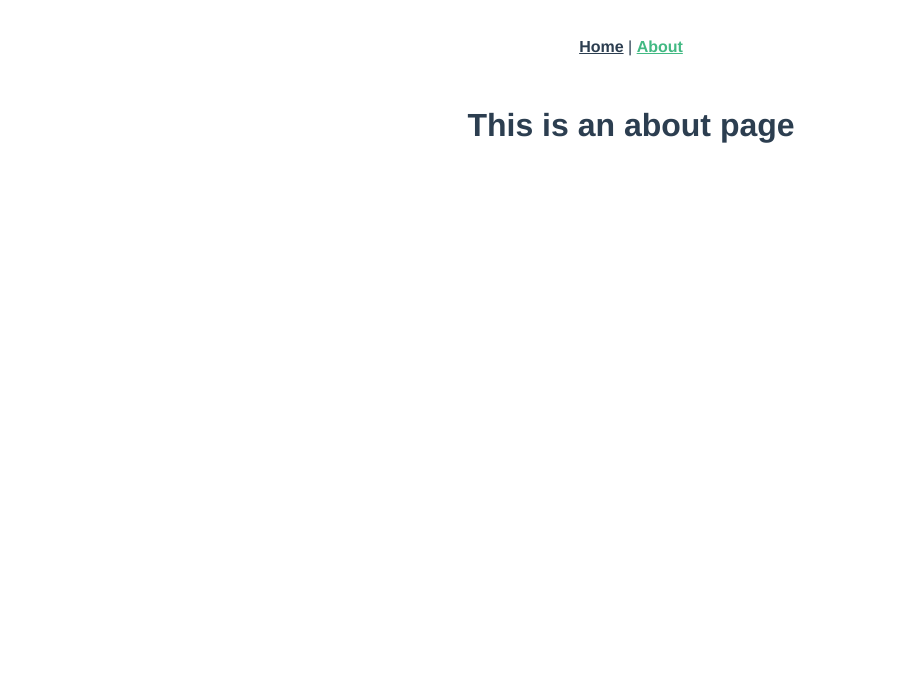
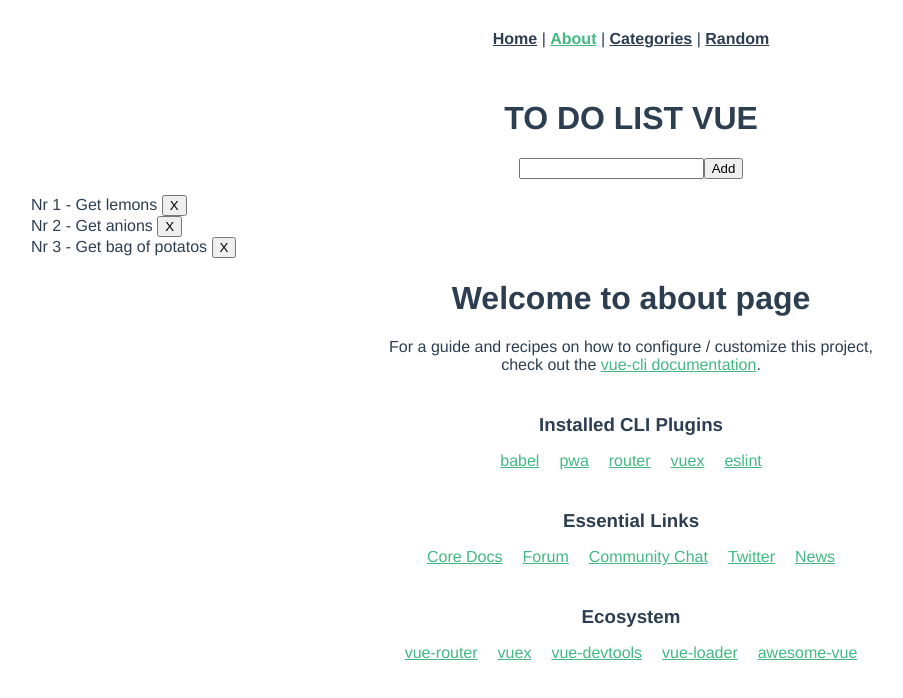
Before and after one commit to bio8oid/Art_Gallery, a Vue app: page /#/about in a window 1280 px wide. Shown: the top 698 px of the page, without its empty margins (9-912 px from the left). Built offline with nearby package versions, Linux system fonts and the light colour scheme.

Commit message:
Add home and details API data fetch

```diff
--- a/package.json
+++ b/package.json
@@ -8,6 +8,7 @@
     "lint": "vue-cli-service lint"
   },
   "dependencies": {
+    "axios": "^0.21.0",
     "core-js": "^3.6.5",
     "register-service-worker": "^1.7.1",
     "vue": "^2.6.11",
--- a/src/App.vue
+++ b/src/App.vue
@@ -2,7 +2,9 @@
   <div id="app">
     <div id="nav">
       <router-link to="/">Home</router-link> |
-      <router-link to="/about">About</router-link>
+      <router-link to="/about">About</router-link> |
+      <router-link to="/categories">Categories</router-link> |
+      <router-link to="/random">Random</router-link>
     </div>
     <router-view />
   </div>
@@ -15,10 +17,30 @@
   -moz-osx-font-smoothing: grayscale;
   text-align: center;
   color: #2c3e50;
+  margin-top: 100px;
 }
+
+body {
+  color: #c8c7e2;
+  padding: 0;
+  margin: 0;
+  }
+
+  *, *::before, *::after {
+    box-sizing: border-box;
+  }
+
+    html {
+    box-sizing: border-box;
+  }
 
 #nav {
   padding: 30px;
+  position: fixed;
+  top: 0;
+  left: 0;
+  right: 0;
+  background: #fff;
 
   a {
     font-weight: bold;
--- a/src/components/HelloWorld.vue
+++ b/src/components/HelloWorld.vue
@@ -75,6 +75,7 @@
         <a href="https://news.vuejs.org" target="_blank" rel="noopener">News</a>
       </li>
     </ul>
+
     <h3>Ecosystem</h3>
     <ul>
       <li>
@@ -107,7 +108,11 @@
         >
       </li>
     </ul>
+
+
   </div>
+
+
 </template>
 
 <script>
--- /dev/null
+++ b/src/components/List.vue
@@ -0,0 +1,55 @@
+<template>
+  <div id="list-to-do">
+    <h1>TO DO LIST VUE</h1>
+    <form action="">
+      <input class="input" v-model="newToDo" v-on:submit="add()" />
+      <input type="submit" value="Add" class="add-button" v-on:click="add()" />
+    </form>
+
+    <!-- <button class="add-button" v-on:click="add()" >Add</button> -->
+    <ul style="list-style-type: none; text-align: left">
+      <li v-for="(todo, i) in exisitingToDo" :key="i">
+        <span> {{ `Nr ${i + 1} - ` }} {{ todo.text }} </span>
+        <button class="delete-button" v-on:click="deleteToDo()">X</button>
+      </li>
+    </ul>
+  </div>
+</template>
+
+<script>
+export default {
+  name: 'List',
+  props: {
+    msg: String,
+  },
+
+  data() {
+    return {
+      newToDo: '',
+      exisitingToDo: [
+        { text: 'Get lemons', id: 0 },
+        { text: 'Get anions', id: 1 },
+        { text: 'Get bag of potatos', id: 2 },
+      ],
+    }
+  },
+
+  methods: {
+    add() {
+      this.preventDefault
+      this.exisitingToDo.push({
+        text: this.newToDo,
+        id: new Date().indexOf,
+      }),
+        (this.newToDo = '')
+      this.preventDefault
+    },
+    deleteToDo(i) {
+      this.exisitingToDo.splice(i, 1)
+    },
+  },
+}
+</script>
+
+<style>
+</style>
--- a/src/router/index.js
+++ b/src/router/index.js
@@ -18,6 +18,33 @@ const routes = [
     // which is lazy-loaded when the route is visited.
     component: () =>
       import(/* webpackChunkName: "about" */ "../views/About.vue")
+  },
+  {
+    path: "/categories",
+    name: "Categories",
+    // route level code-splitting
+    // this generates a separate chunk (about.[hash].js) for this route
+    // which is lazy-loaded when the route is visited.
+    component: () =>
+      import(/* webpackChunkName: "about" */ "../views/Categories.vue")
+  },
+  {
+    path: "/randomizer",
+    name: "Randomizer",
+    // route level code-splitting
+    // this generates a separate chunk (about.[hash].js) for this route
+    // which is lazy-loaded when the route is visited.
+    component: () =>
+      import(/* webpackChunkName: "about" */ "../views/Randomizer.vue")
+  },
+  {
+    path: "/details/:id",
+    name: "Details",
+    // route level code-splitting
+    // this generates a separate chunk (about.[hash].js) for this route
+    // which is lazy-loaded when the route is visited.
+    component: () =>
+      import(/* webpackChunkName: "about" */ "../views/Details.vue")
   }
 ];
 
--- a/src/views/About.vue
+++ b/src/views/About.vue
@@ -1,5 +1,21 @@
 <template>
   <div class="about">
-    <h1>This is an about page</h1>
+
+        <List />
+
+        <HelloWorld msg="Welcome to about page" />
+
   </div>
 </template>
+
+<script>
+import List from '@/components/List.vue';
+import HelloWorld from "@/components/HelloWorld.vue";
+
+export default {
+  components: {
+    List,
+    HelloWorld
+  }
+}
+</script>
--- /dev/null
+++ b/src/views/Categories.vue
@@ -0,0 +1,22 @@
+<template>
+  <div class="home">
+    <h1>Welcome to Categories</h1>
+
+    <label for="categories">Sort:</label>
+    <select name="categories" id="categories">
+      <optgroup label="Price">
+        <option value="high-to-low">high-to-low</option>
+        <option value="low-to-high">low-to-high</option>
+      </optgroup>
+      <optgroup label="Alphabetic">
+        <option value="a-z">a-z</option>
+        <option value="z-a">z-a</option>
+      </optgroup>
+    </select>
+
+  </div>
+</template>
+
+<script>
+
+</script>
--- /dev/null
+++ b/src/views/Details.vue
@@ -0,0 +1,51 @@
+<template>
+  <div class="details">
+    <h1>Welcome to Details - {{ $route.params.id }}</h1>
+
+    <div id="app">
+      <p v-if="loading">Loading...</p>
+
+      <div
+        v-else
+        style="display: flex; flex-direction: column; align-items: center"
+      >
+      <p>{{ post }}</p>
+
+      <p v-if="error">{{ error }}</p>
+    </div>
+    </div>
+
+  </div>
+</template>
+
+<script>
+import axios from 'axios'
+
+export default {
+  data() {
+    return {
+      loading: false,
+      post: null,
+      error: '',
+      id: '',
+      prefix: "https://cors-anywhere.herokuapp.com/"
+    }
+  },
+
+  created: function () {
+    this.loading = true
+    axios
+      .get(
+       `https://www.rijksmuseum.nl/api/nl/collection/${ this.$route.params.id }?key=iOQQBTgH&`
+      )
+      .then((res) => {
+        this.loading = false
+        this.post = res.data
+      })
+      .catch((err) => {
+        this.loading = false
+        this.error = err
+      })
+  },
+}
+</script>
--- a/src/views/Home.vue
+++ b/src/views/Home.vue
@@ -1,18 +1,82 @@
 <template>
   <div class="home">
     <img alt="Vue logo" src="../assets/logo.png" />
-    <HelloWorld msg="Welcome to Your Vue.js App" />
+    <div id="app">
+      <p v-if="loading">Loading...</p>
+
+      <!-- <p v-else>{{ post.artObjects }}</p> -->
+      <div
+        v-else
+        style="display: flex; flex-direction: column; align-items: center"
+      >
+        <div
+          style="
+            border: 2px solid #41b883;
+            margin: 50px;
+            padding: 50px;
+            display: flex;
+            justify-content: space-between;
+            width: 50%;
+          "
+          v-for="item in post.artObjects"
+          :key="item.id"
+        >
+          <div>
+            <h2>{{ item.principalOrFirstMaker }}</h2>
+            <p>{{ item.title }}</p>
+
+            <!-- <a href="">details</a> -->
+            <!-- <router-link to="/details/:id">Details</router-link> -->
+
+            <router-link :to="{ name: 'Details', params: { id: item.objectNumber } }">
+              Details
+            </router-link>
+
+            <!-- <p style="font-size: 12px">{{ item.id }}</p> -->
+          </div>
+
+          <img
+            v-if="item.hasImage"
+            style="height: 200px"
+            v-bind:src="item.webImage.url"
+            v-bind:alt="item.title"
+          />
+        </div>
+
+        <a href=""></a>
+      </div>
+
+      <p v-if="error">{{ error }}</p>
+    </div>
   </div>
 </template>
 
 <script>
-// @ is an alias to /src
-import HelloWorld from "@/components/HelloWorld.vue";
+import axios from 'axios'
 
 export default {
-  name: "Home",
-  components: {
-    HelloWorld
-  }
-};
+  data() {
+    return {
+      loading: false,
+      post: null,
+      error: '',
+    }
+  },
+
+  created: function () {
+    this.loading = true
+    axios
+      .get(
+        'https://www.rijksmuseum.nl/api/nl/collection?key=iOQQBTgH&ps=10&involvedMaker=Johannes%20Vermeer'
+      )
+      .then((res) => {
+        this.loading = false
+        this.post = res.data
+      })
+      .catch((err) => {
+        this.loading = false
+        this.error = err
+      })
+  },
+}
 </script>
--- /dev/null
+++ b/src/views/Randomizer.vue
@@ -0,0 +1,9 @@
+<template>
+  <div class="home">
+    <h1>Welcome to Randomizer</h1>
+  </div>
+</template>
+
+<script>
+
+</script>
```
Also changed, not shown: src/views/Careers.vue (added, +20 -0 lines), src/.prettierrc.js (added), 2 other files (tests, documents, lock files or other folders).
